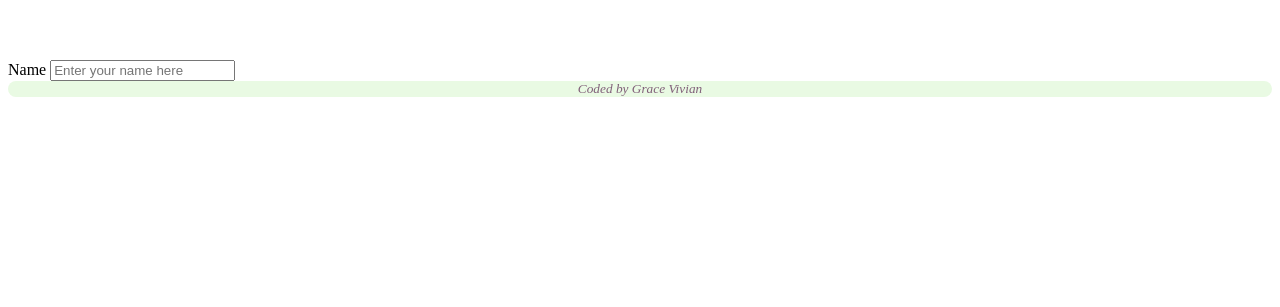
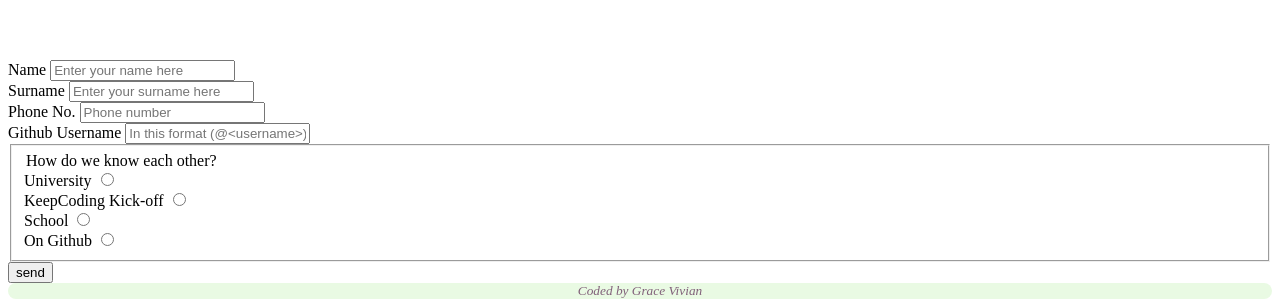
Before and after one commit to gracevivian04/BasicPortfolio, a plain HTML site: page Portfolio/index.html in a window 1280 px wide. Shown: the part 853-1160 px from the top of the page. Before the commit the page ends 958 px from the top, so only its background shows below. Drawn offline with Linux system fonts and the light colour scheme.

Commit message:
html updated with form and fieldset

```diff
--- a/Portfolio/index.html
+++ b/Portfolio/index.html
@@ -26,9 +26,40 @@
             <input id="name" name="name" type="text" placeholder="Enter your name here">
         </div>
         <div>
-            <label for=""
+            <label for="surname">Surname</label>
+            <input id="surname" name="surname" type="text" placeholder="Enter your surname here">
+        </div>
+        <div>
+            <label for="phone">Phone No.</label>
+            <input id="phone" name="phone" type="tel" placeholder="Phone number">
+        </div>
+        <div>
+            <label for="github">Github Username</label>
+            <input id="github" name="github" type="text" placeholder="In this format (@<username>)">
         </div>
     </form>
+    <fieldset>
+        <div>
+            <legend>How do we know each other?</legend>
+            <div>
+                <label for="university">University</label>
+                <input id="uni" name="uni" type="radio">
+            </div>
+            <div>
+                <label for="keepcoding">KeepCoding Kick-off</label>
+                <input id="keepcoding" name="keepcoding" type="radio">
+            </div>
+            <div>
+                <label for="school">School</label>
+                <input id="school" name="school" type="radio">
+            </div>
+            <div>
+                <label for="github">On Github</label>
+                <input id="git" name="git" type="radio">
+            </div>
+        </div>
+    </fieldset>
+    <input type="submit" value="send">
     <footer class="footer">
         Coded by Grace Vivian
     </footer>
```
